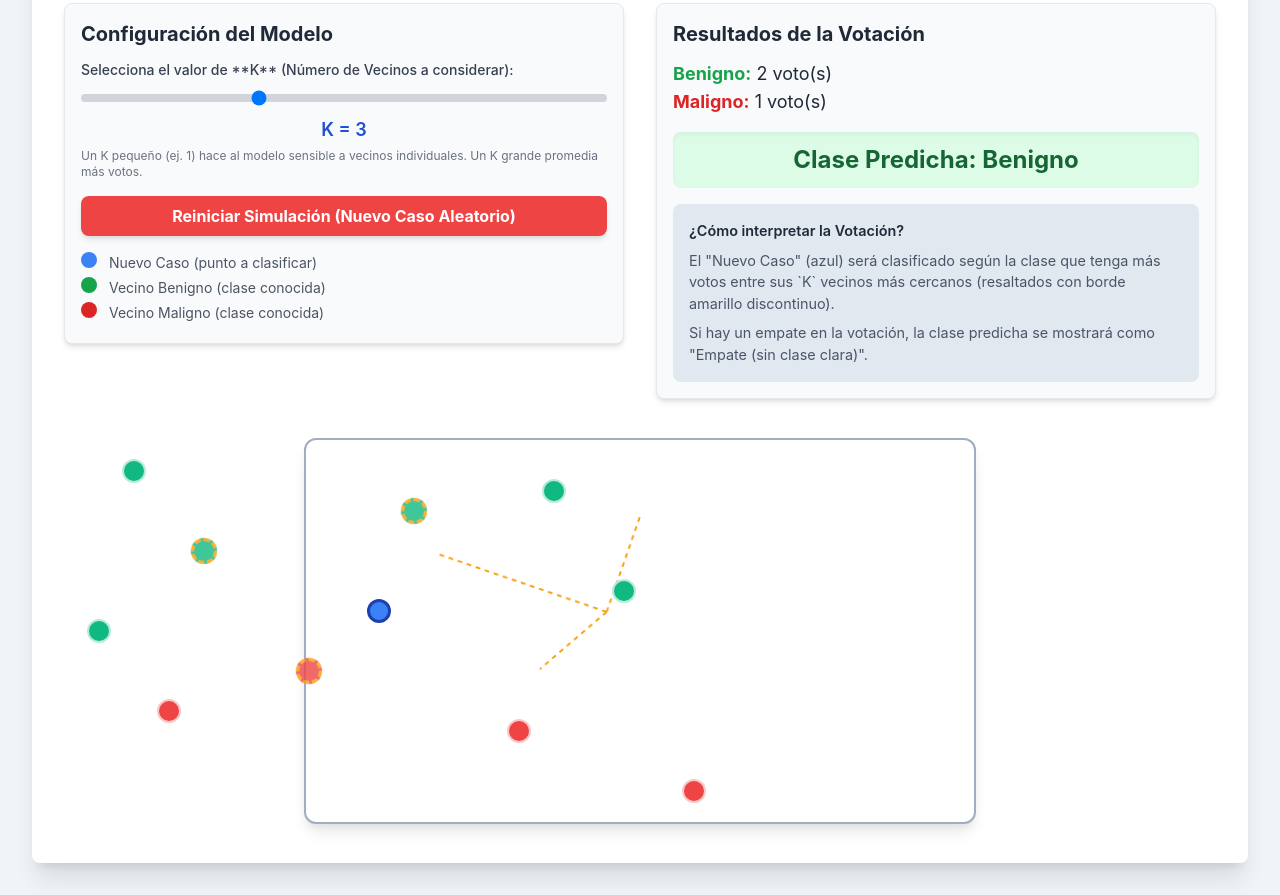
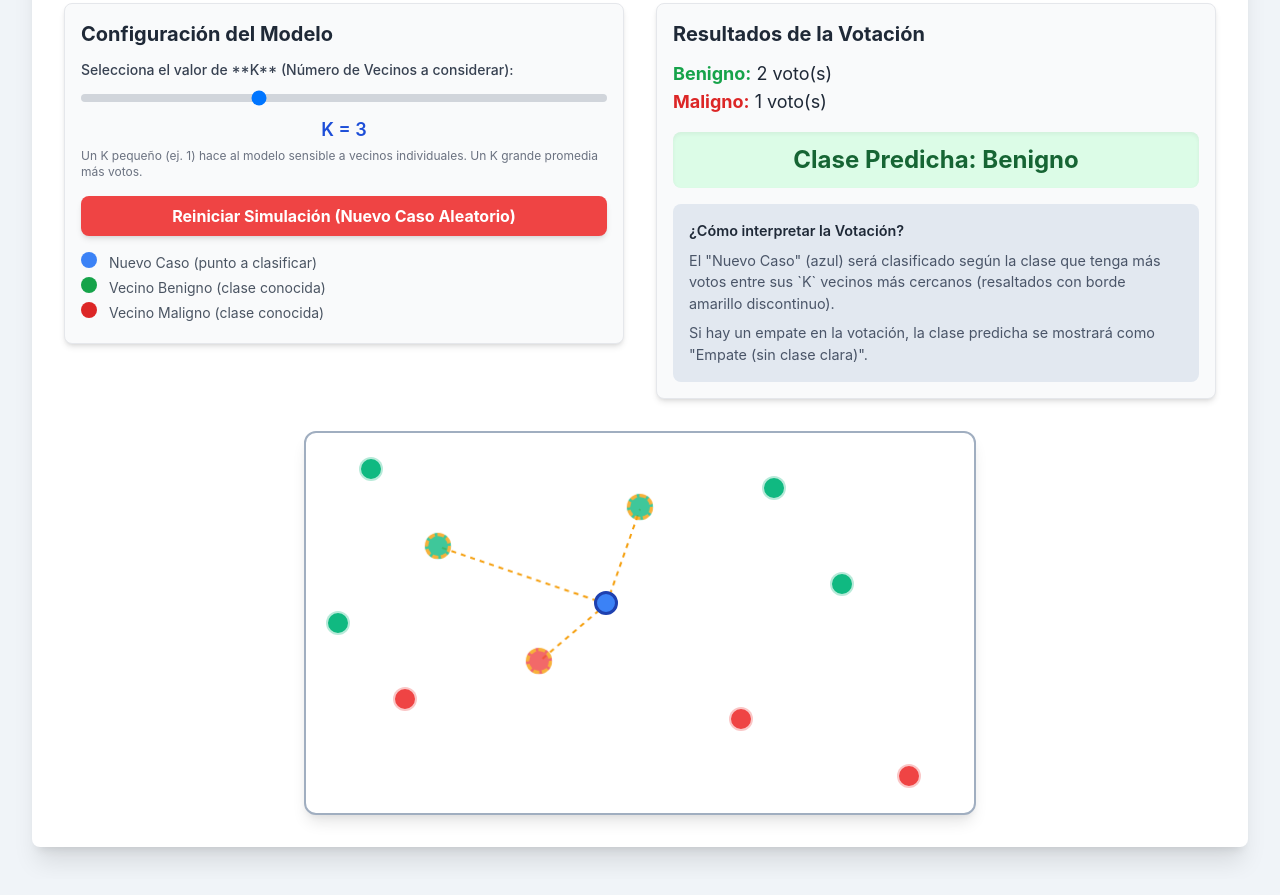
Before and after one commit to Analisis-Datos-Socio-Empresariales-2025/knn-juego, a plain HTML site: page index.html in a window 1280 px wide. Shown: the part 289-1184 px from the top of the page. Drawn offline with nearby package versions, Linux system fonts and the light colour scheme.

Commit message:
Update index.html

```diff
--- a/index.html
+++ b/index.html
@@ -127,9 +127,10 @@
             </div>
         </div>
 
-        <div class="relative flex justify-center items-center" style="min-height: 400px;">
-            <canvas id="knnCanvas" width="700" height="400" class="w-full max-w-2xl"></canvas>
-            <!-- Contenedor para los divs de los puntos (para arrastrar y z-index) -->
+        <!-- Contenedor padre para Canvas y Overlay (ahora gestiona el tamaño y posicionamiento) -->
+        <div id="canvas-and-overlay-parent" class="relative flex justify-center items-center w-full max-w-2xl mx-auto" style="height: auto;">
+            <canvas id="knnCanvas" width="700" height="400" class="block"></canvas>
+            <!-- Contenedor para los divs de los puntos (se superpone al canvas) -->
             <div id="point-container" class="absolute inset-0"></div>
         </div>
     </div>
@@ -144,14 +145,13 @@
         const voteResultsDiv = document.getElementById('vote-results');
         const predictedClassDiv = document.getElementById('predicted-class');
         const pointContainer = document.getElementById('point-container');
+        const canvasAndOverlayParent = document.getElementById('canvas-and-overlay-parent'); // Nuevo elemento padre
 
         // Escala para el lienzo (coordenadas lógicas 0-100 mapeadas a píxeles del canvas)
-        // Esto hace que la lógica de posicionamiento y distancia sea más sencilla.
         const logicalCanvasWidth = 100;
         const logicalCanvasHeight = 100;
 
         // Datos de ejemplo: [x, y, clase, nombre_punto]
-        // Las coordenadas (x, y) están en el sistema lógico 0-100.
         let dataPoints = [
             { x: 20, y: 30, class: 'benign', name: 'V1' },
             { x: 35, y: 60, class: 'malignant', name: 'V2' },
@@ -160,86 +160,68 @@
             { x: 80, y: 40, class: 'benign', name: 'V5' },
             { x: 15, y: 70, class: 'malignant', name: 'V6' },
             { x: 70, y: 15, class: 'benign', name: 'V7' },
-            // Añadir más puntos para mayor diversidad si K es grande
             { x: 10, y: 10, class: 'benign', name: 'V8' },
             { x: 90, y: 90, class: 'malignant', name: 'V9' },
             { x: 5, y: 50, class: 'benign', name: 'V10' },
         ];
 
-        // El "Nuevo Caso" (punto azul) que el usuario puede arrastrar
         let newCase = { x: 45, y: 45, class: 'new-case', name: 'Nuevo Caso' };
 
-        // Variables para la funcionalidad de arrastrar el "Nuevo Caso"
         let isDraggingNewCase = false;
         let dragOffsetX, dragOffsetY;
 
-        // Función para calcular la distancia euclidiana entre dos puntos lógicos
         function euclideanDistance(p1, p2) {
             return Math.sqrt(Math.pow(p1.x - p2.x, 2) + Math.pow(p1.y - p2.y, 2));
         }
 
-        // Función principal para dibujar y actualizar la simulación
         function drawSimulation() {
-            ctx.clearRect(0, 0, canvas.width, canvas.height); // Limpiar el área de dibujo del canvas
+            ctx.clearRect(0, 0, canvas.width, canvas.height);
 
-            const k = parseInt(kValueInput.value); // Obtener el valor de K seleccionado por el usuario
-            kDisplay.textContent = `K = ${k}`; // Actualizar el texto que muestra el valor de K
+            const k = parseInt(kValueInput.value);
+            kDisplay.textContent = `K = ${k}`;
 
-            // Calcular distancias entre el "Nuevo Caso" y todos los "Vecinos"
             let distances = [];
             dataPoints.forEach(p => {
                 const dist = euclideanDistance(newCase, p);
                 distances.push({ point: p, distance: dist });
             });
 
-            // Ordenar los vecinos por su distancia al "Nuevo Caso" (de menor a mayor)
             distances.sort((a, b) => a.distance - b.distance);
-            // Seleccionar solo los K vecinos más cercanos
             const kNearest = distances.slice(0, k);
 
-            // Actualizar la visualización de los puntos (crear/actualizar divs HTML para arrastrar)
-            pointContainer.innerHTML = ''; // Limpiar el contenedor de puntos HTML
+            pointContainer.innerHTML = '';
 
-            // Dibujar los puntos vecinos y el "Nuevo Caso" como divs HTML
-            // Esto permite arrastrar el "Nuevo Caso" y aplicar estilos CSS avanzados
-            [...dataPoints, newCase].forEach(p => { // Iterar sobre todos los puntos (vecinos y nuevo caso)
+            [...dataPoints, newCase].forEach(p => {
                 const pointDiv = document.createElement('div');
-                pointDiv.className = `point ${p.class}`; // Asignar clases CSS para color y forma
+                pointDiv.className = `point ${p.class}`;
 
-                // Si el punto es uno de los K vecinos más cercanos, se le añade la clase 'highlighted'
                 if (p.class !== 'new-case' && kNearest.some(n => n.point === p)) {
                     pointDiv.classList.add('highlighted');
                 }
 
-                // Posicionar el div en el canvas. Restamos 12px (la mitad del tamaño del div) para centrarlo.
+                // Posicionar el div usando las dimensiones actuales del canvas (renderizadas)
                 pointDiv.style.left = `${(p.x / logicalCanvasWidth) * canvas.width - 12}px`;
                 pointDiv.style.top = `${(p.y / logicalCanvasHeight) * canvas.height - 12}px`;
-                // Añadir un título emergente al pasar el ratón (tooltip)
                 pointDiv.title = `${p.name} (${p.class === 'benign' ? 'Benigno' : (p.class === 'malignant' ? 'Maligno' : 'Nuevo Caso (Arrastra)')})`;
 
-                // Si es el "Nuevo Caso", añadirle la funcionalidad de arrastre
                 if (p.class === 'new-case') {
                     pointDiv.addEventListener('mousedown', startDrag);
-                    pointDiv.addEventListener('touchstart', startDrag, { passive: false }); // Para dispositivos táctiles
+                    pointDiv.addEventListener('touchstart', startDrag, { passive: false });
                 }
-                pointContainer.appendChild(pointDiv); // Añadir el div al contenedor
+                pointContainer.appendChild(pointDiv);
             });
 
-            // Dibujar líneas desde el "Nuevo Caso" a sus K vecinos más cercanos en el canvas
             kNearest.forEach(neighbor => {
                 ctx.beginPath();
-                // Mover al centro del "Nuevo Caso"
                 ctx.moveTo((newCase.x / logicalCanvasWidth) * canvas.width, (newCase.y / logicalCanvasHeight) * canvas.height);
-                // Dibujar línea al centro del vecino
                 ctx.lineTo((neighbor.point.x / logicalCanvasWidth) * canvas.width, (neighbor.point.y / logicalCanvasHeight) * canvas.height);
-                ctx.strokeStyle = '#F59E0B'; /* Color amarillo para las líneas de los vecinos */
+                ctx.strokeStyle = '#F59E0B';
                 ctx.lineWidth = 2;
-                ctx.setLineDash([5, 5]); /* Líneas discontinuas */
+                ctx.setLineDash([5, 5]);
                 ctx.stroke();
-                ctx.setLineDash([]); /* Resetear línea a sólida para futuros dibujos */
+                ctx.setLineDash([]);
             });
 
-            // Realizar el conteo de votos
             let benignVotes = 0;
             let malignantVotes = 0;
 
@@ -251,13 +233,11 @@
                 }
             });
 
-            // Mostrar los resultados de la votación en el panel lateral
             voteResultsDiv.innerHTML = `
                 <p><span class="font-bold text-green-600">Benigno:</span> ${benignVotes} voto(s)</p>
                 <p><span class="font-bold text-red-600">Maligno:</span> ${malignantVotes} voto(s)</p>
             `;
 
-            // Determinar y mostrar la clase predicha basada en la mayoría de votos
             let predictedClass = '';
             if (benignVotes > malignantVotes) {
                 predictedClass = 'Benigno';
@@ -276,14 +256,15 @@
         function getEventPos(event) {
             const rect = canvas.getBoundingClientRect();
             let clientX, clientY;
-            if (event.touches) { // Para eventos táctiles
+            if (event.touches) {
                 clientX = event.touches[0].clientX;
                 clientY = event.touches[0].clientY;
-            } else { // Para eventos de ratón
+            } else {
                 clientX = event.clientX;
                 clientY = event.clientY;
             }
             // Convertir coordenadas del navegador a coordenadas del canvas (píxeles)
+            // Aquí usamos las dimensiones del canvas obtenidas por getBoundingClientRect()
             return {
                 x: clientX - rect.left,
                 y: clientY - rect.top
@@ -291,22 +272,19 @@
         }
 
         function startDrag(event) {
-            // Solo arrastrar si el objetivo es el "Nuevo Caso" div
             if (event.target.classList.contains('new-case')) {
                 isDraggingNewCase = true;
                 const pos = getEventPos(event);
-                // Calcular el offset para que el punto no salte al centro del cursor
+                // Calcular el offset relativo al punto actual del Nuevo Caso
                 dragOffsetX = pos.x - (newCase.x / logicalCanvasWidth) * canvas.width;
                 dragOffsetY = pos.y - (newCase.y / logicalCanvasHeight) * canvas.height;
 
-                // Añadir listeners al documento para que el arrastre funcione fuera del punto div
                 document.addEventListener('mousemove', drag);
                 document.addEventListener('mouseup', endDrag);
                 document.addEventListener('touchmove', drag, { passive: false });
                 document.addEventListener('touchend', endDrag);
-                document.addEventListener('touchcancel', endDrag); // En caso de cancelación táctil
+                document.addEventListener('touchcancel', endDrag);
 
-                // Prevenir que el navegador arrastre imágenes o texto
                 event.preventDefault();
             }
         }
@@ -320,20 +298,20 @@
                 let newPixelY = pos.y - dragOffsetY;
 
                 // Limitar las coordenadas para que el punto no salga del canvas
-                newPixelX = Math.max(12, Math.min(canvas.width - 12, newPixelX)); // 12px de padding por el radio del punto
+                // Considerando el radio del punto (12px = 24px/2)
+                newPixelX = Math.max(12, Math.min(canvas.width - 12, newPixelX));
                 newPixelY = Math.max(12, Math.min(canvas.height - 12, newPixelY));
 
                 // Convertir coordenadas de píxeles a coordenadas lógicas 0-100
                 newCase.x = (newPixelX / canvas.width) * logicalCanvasWidth;
                 newCase.y = (newPixelY / canvas.height) * logicalCanvasHeight;
 
-                drawSimulation(); // Redibujar la simulación con la nueva posición del "Nuevo Caso"
+                drawSimulation();
             }
         }
 
         function endDrag() {
             isDraggingNewCase = false;
-            // Remover los listeners del documento para evitar problemas cuando no se arrastra
             document.removeEventListener('mousemove', drag);
             document.removeEventListener('mouseup', endDrag);
             document.removeEventListener('touchmove', drag);
@@ -341,36 +319,42 @@
             document.removeEventListener('touchcancel', endDrag);
         }
 
-
         // --- Event Listeners para Controles ---
-        kValueInput.addEventListener('input', drawSimulation); // Cuando el deslizador K cambia
+        kValueInput.addEventListener('input', drawSimulation);
 
         resetButton.addEventListener('click', () => {
-            // Posicionar el "Nuevo Caso" en una posición aleatoria (pero dentro de límites razonables)
-            newCase.x = Math.random() * (logicalCanvasWidth * 0.6) + (logicalCanvasWidth * 0.2); // x entre 20 y 80
-            newCase.y = Math.random() * (logicalCanvasHeight * 0.6) + (logicalCanvasHeight * 0.2); // y entre 20 y 80
-            kValueInput.value = 3; // Resetear K al valor predeterminado
-            drawSimulation(); // Redibujar la simulación con el nuevo "Nuevo Caso"
+            newCase.x = Math.random() * (logicalCanvasWidth * 0.6) + (logicalCanvasWidth * 0.2);
+            newCase.y = Math.random() * (logicalCanvasHeight * 0.6) + (logicalCanvasHeight * 0.2);
+            kValueInput.value = 3;
+            drawSimulation();
         });
 
         // --- Inicialización y Adaptabilidad ---
-        // Función para ajustar el tamaño del canvas cuando la ventana cambia de tamaño
         function handleResize() {
-            const containerDiv = canvas.parentElement;
-            // Asegurarse de que el canvas no sea más grande que su contenedor o un ancho máximo
-            canvas.width = Math.min(containerDiv.clientWidth, 700);
-            // Mantener la relación de aspecto del canvas (ej. 700x400)
-            canvas.height = (canvas.width / 700) * 400;
-            drawSimulation(); // Redibujar la simulación con el nuevo tamaño
+            // Ajustar el tamaño de dibujo del canvas
+            const parentWidth = canvasAndOverlayParent.clientWidth;
+            const newCanvasWidth = Math.min(parentWidth, 700); // Máximo 700px
+            const newCanvasHeight = (newCanvasWidth / 700) * 400; // Mantener relación de aspecto 700x400
+
+            canvas.width = newCanvasWidth;
+            canvas.height = newCanvasHeight;
+
+            // Ajustar las dimensiones CSS del canvas para asegurar que se renderice correctamente
+            canvas.style.width = `${newCanvasWidth}px`;
+            canvas.style.height = `${newCanvasHeight}px`;
+
+            // Hacer que el contenedor padre de canvas y overlay tenga exactamente la misma altura que el canvas
+            // Esto es CRUCIAL para que el 'absolute inset-0' del point-container funcione correctamente
+            canvasAndOverlayParent.style.height = `${newCanvasHeight}px`;
+
+            drawSimulation();
         }
 
-        // Event listener para redimensionamiento de ventana
         window.addEventListener('resize', handleResize);
 
-        // Inicializar la simulación y ajustar el tamaño del canvas al cargar la página
         window.onload = () => {
-            handleResize(); // Ajustar el tamaño del canvas por primera vez
-            drawSimulation(); // Dibujar la simulación inicial
+            handleResize();
+            drawSimulation();
         };
     </script>
 </body>
```
